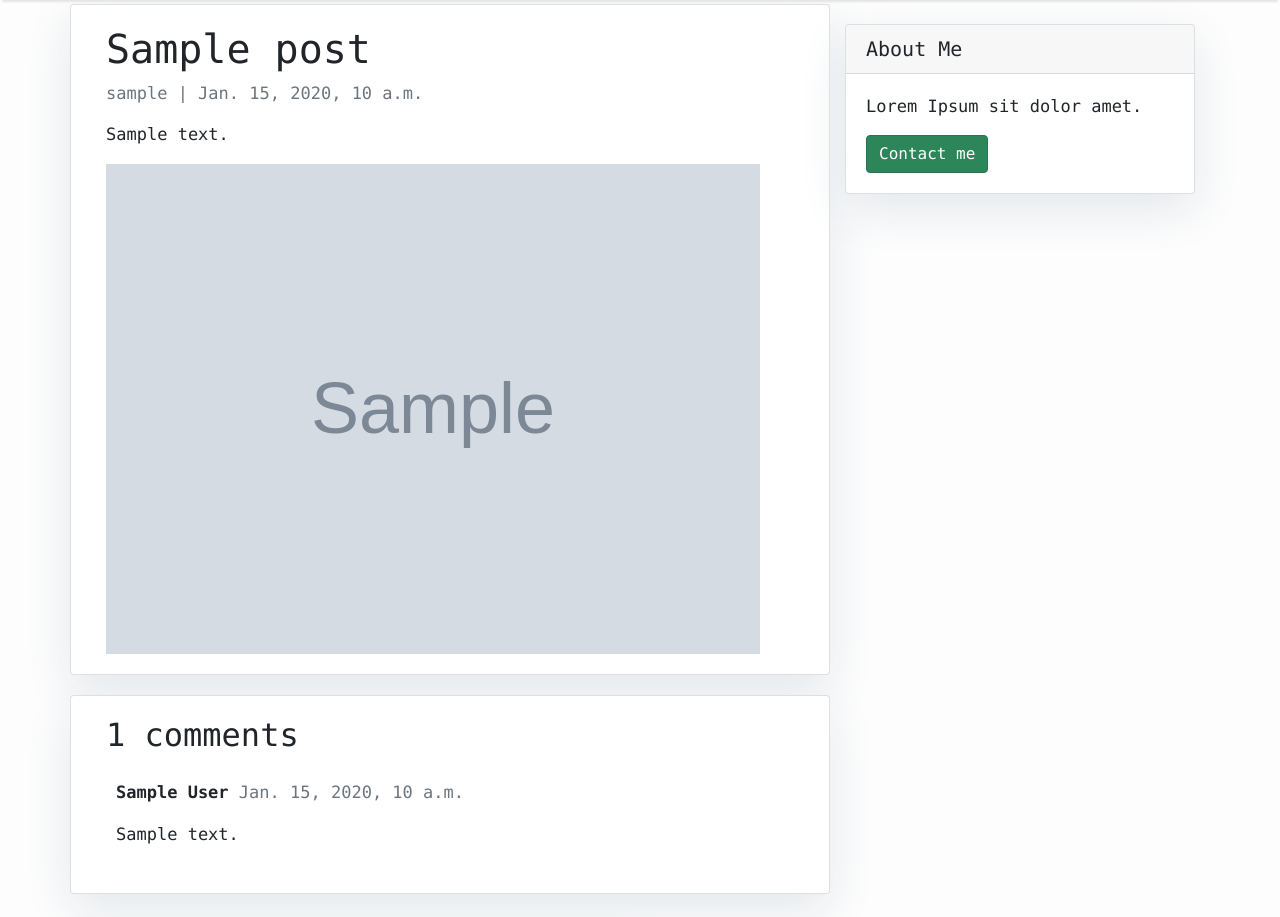
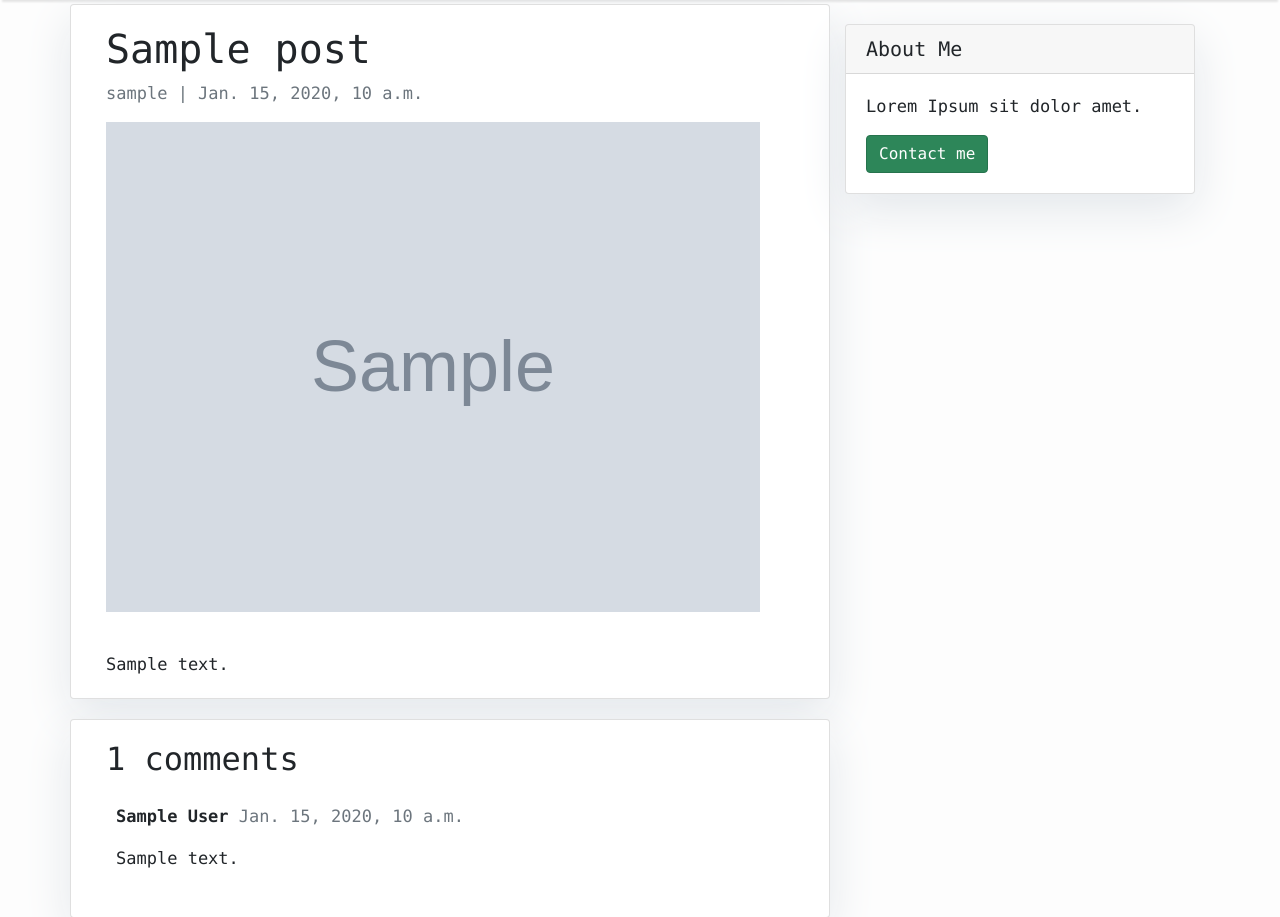
Before and after one commit to event1310/django-blog-app, a Django app: a page that uses blog/blog_app/templates/post_detail.html in a window 1280 px wide. Shown: the part 58-975 px from the top of the page. Run offline with Django 4.2, Linux system fonts and the light colour scheme; tables that the repository leaves empty hold one stand-in row (values such as "Sample post"); grey boxes marked "Sample" are stand-in pictures; some libraries are stand-ins or nearby versions.

Commit message:
Refactor image placement in articles

```diff
--- a/blog/blog_app/templates/post_detail.html
+++ b/blog/blog_app/templates/post_detail.html
@@ -27,8 +27,8 @@
       <div class="card-body">
         <h1>{% block title %} {{ post.title }} {% endblock title %}</h1>
         <p class=" text-muted">{{ post.author }} | {{ post.created_at }}</p>
+          <img style="width: 95%; padding-bottom: 40px" src="/media/{{ post.image }}" alt="My image">
         <p class="card-text ">{{ post.content | safe }}</p>
-        <img style="width: 95%" src="/media/{{ post.image }}" alt="My image">
       </div>
     </div>
 
```
